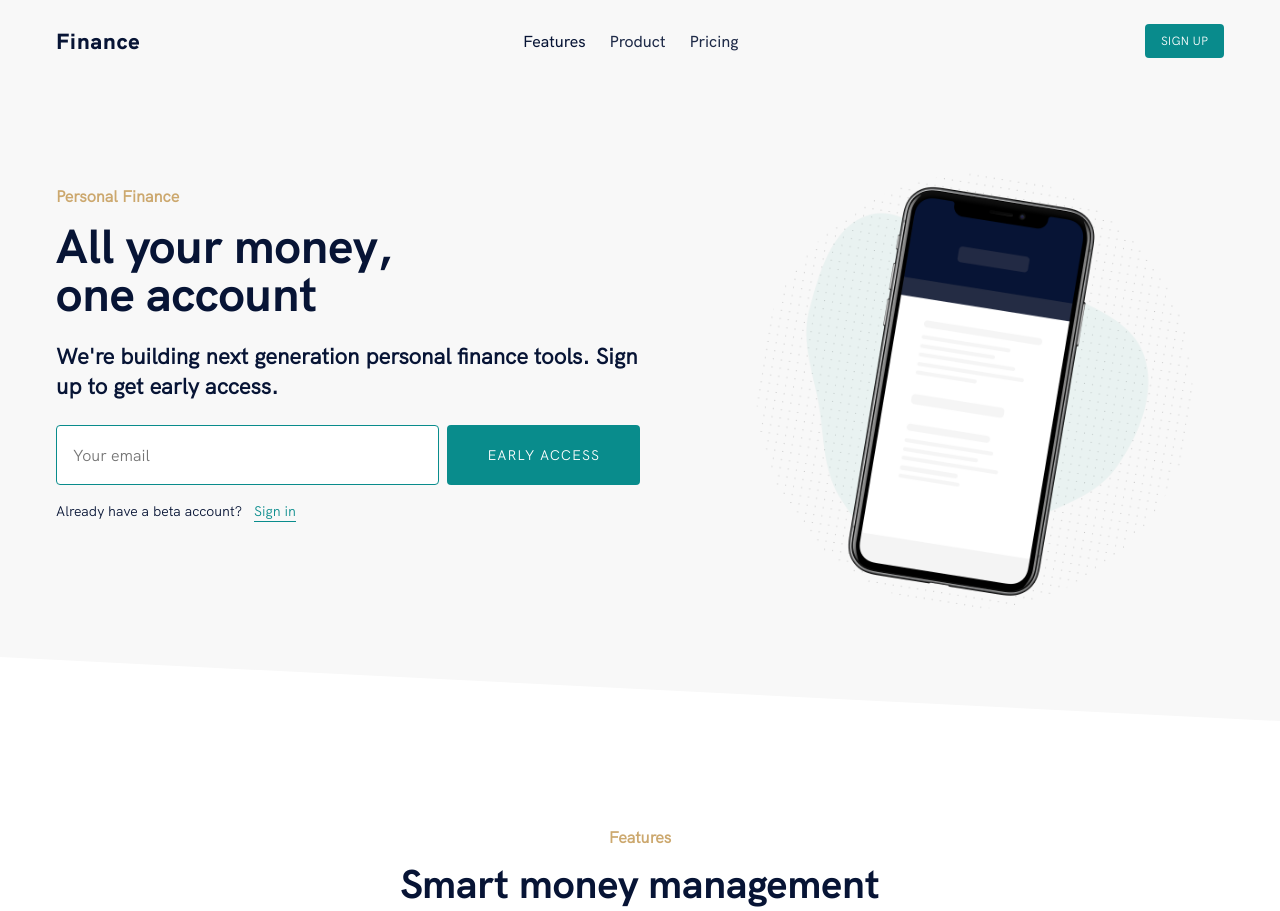
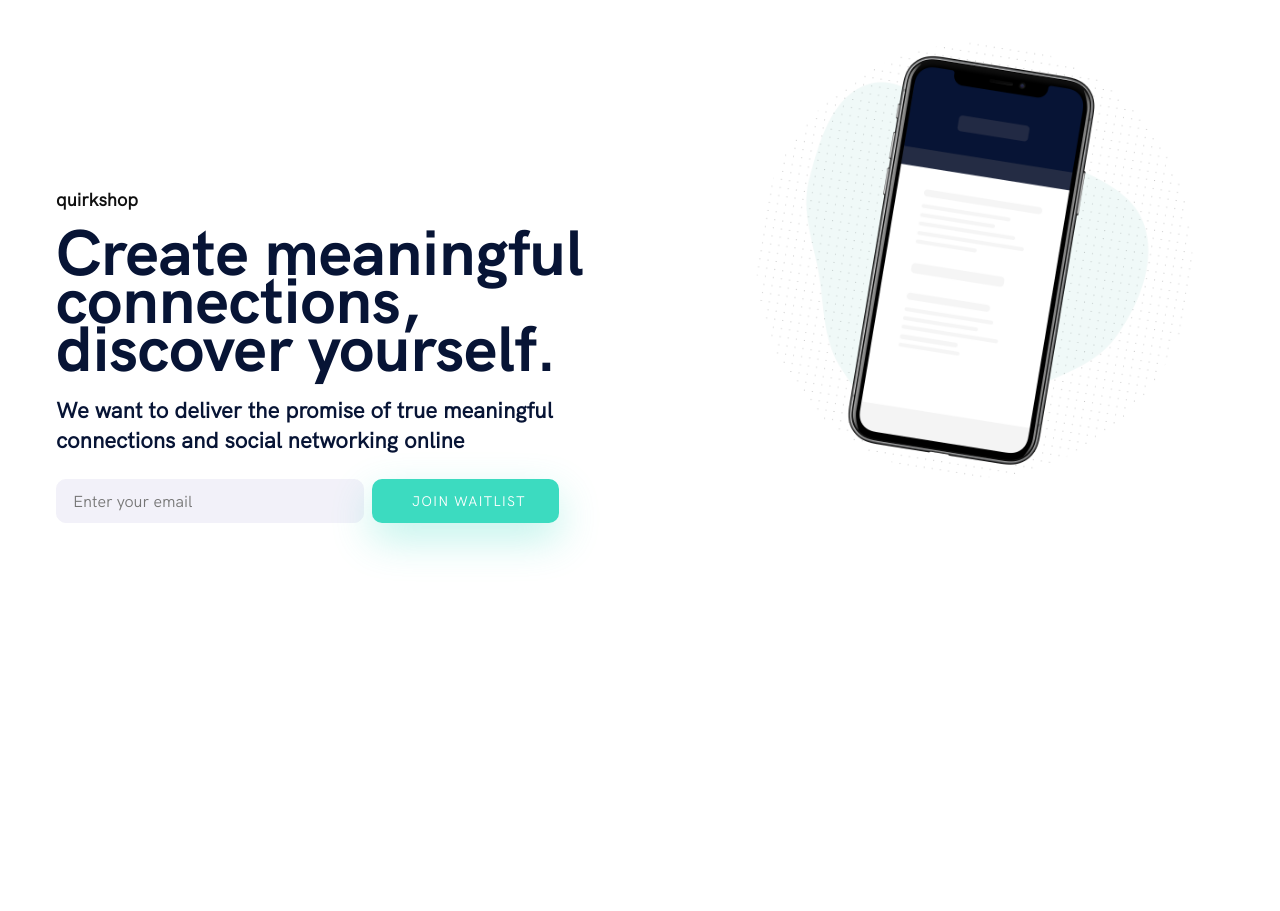
Before and after one commit to Quirkshop/Aphrodite, a Gatsby site: page / in a window 1280 px wide. Shown: the top 911 px of the page. After the commit the page ends 800 px from the top, so only its background shows below. Built offline with nearby package versions, Linux system fonts and the light colour scheme; Gatsby itself is replaced by a stand-in of ours.

Commit message:
basic portion done

```diff
--- a/src/components/sections/header.js
+++ b/src/components/sections/header.js
@@ -27,24 +27,26 @@ const Header = () => {
       <Container>
         <Flex>
           <HeaderTextGroup>
-            <Subtitle>Personal Finance</Subtitle>
+            <Subtitle>quirkshop</Subtitle>
             <h1>
-              All your money,
+              Create meaningful
               <br />
-              one account
+              connections,
+              <br />
+              discover yourself.
             </h1>
             <h2>
-              We're building next generation personal finance tools. Sign up to
-              get early access.
+              We want to deliver the promise of true meaningful connections
+              and social networking online
             </h2>
             <HeaderForm onSubmit={handleSubmit}>
-              <HeaderInput placeholder="Your email" />
-              <HeaderButton>Early access</HeaderButton>
+              <HeaderInput placeholder="Enter your email" />
+              <HeaderButton>Join Waitlist</HeaderButton>
             </HeaderForm>
-            <FormSubtitle>
+            {/* <FormSubtitle>
               Already have a beta account?{" "}
               <FormSubtitleLink to="/">Sign in</FormSubtitleLink>
-            </FormSubtitle>
+            </FormSubtitle> */}
           </HeaderTextGroup>
           <ImageWrapper>
             <StyledImage fluid={data.file.childImageSharp.fluid} />
@@ -59,23 +61,20 @@ const Header = () => {
 export default Header
 
 const HeaderWrapper = styled.header`
-  background-color: #f8f8f8;
-  padding: 160px 0 80px 0;
   position: relative;
-  clip-path: polygon(0 0, 100% 0, 100% 100%, 0 calc(100% - 5vw));
   @media (max-width: ${props => props.theme.screen.md}) {
   }
 `
 const Subtitle = styled.h5`
-  font-size: 16px;
-  color: ${props => props.theme.color.accent};
+  font-size: 18px;
+  color: #101010;
   letter-spacing: 0px;
   margin-bottom: 16px;
 `
 
 const HeaderTextGroup = styled.div`
   margin: 0;
-
+  padding-top: 160px;
   > div {
     width: 120%;
     margin-bottom: -4.5%;
@@ -88,6 +87,7 @@ const HeaderTextGroup = styled.div`
   h1 {
     margin: 0 0 24px;
     color: ${props => props.theme.color.primary};
+    font-size: 64px;
   }
 
   h2 {
@@ -136,20 +136,21 @@ const FormSubtitleLink = styled(Link)`
 const HeaderInput = styled.input`
   font-weight: 500;
   font-size: 16px;
-  color: ${props => props.theme.color.primary};
+  color: #101010;
+  background-color: #F2F1F9;
   line-height: 42px;
-  width: 100%;
   text-align: left;
-  height: 60px;
+  width: 308px;
+  height: 44px;
   border-width: 1px;
   border-style: solid;
-  border-color: ${props => props.theme.color.secondary};
+  border-color: #F2F1F9;
   border-image: initial;
-  border-radius: 4px;
+  border-radius: 10px;
   padding: 8px 16px;
   outline: 0px;
   &:focus {
-    box-shadow: inset ${props => props.theme.color.secondary} 0px 0px 0px 2px;
+    box-shadow: inset #281E78 0px 0px 0px 2px;
   }
   @media (max-width: ${props => props.theme.screen.md}) {
     margin-bottom: 8px;
@@ -165,14 +166,16 @@ const HeaderButton = styled.button`
   font-size: 14px;
   color: white;
   letter-spacing: 1px;
-  height: 60px;
+  width: 187px;
+  height: 44px;
   display: block;
   margin-left: 8px;
   text-transform: uppercase;
   cursor: pointer;
   white-space: nowrap;
-  background: ${props => props.theme.color.secondary};
-  border-radius: 4px;
+  background: #3CDBC0;
+  box-shadow: 0px 16px 40px rgba(60, 219, 192, 0.32);
+  border-radius: 10px;
   padding: 0px 40px;
   border-width: 0px;
   border-style: initial;
--- a/src/pages/index.js
+++ b/src/pages/index.js
@@ -12,11 +12,11 @@ import GetStarted from "../components/sections/getstarted"
 const IndexPage = () => (
   <Layout>
     <SEO title="Home" />
-    <Navigation />
+    {/* <Navigation /> */}
     <Header />
-    <Features />
-    <GetStarted />
-    <Footer />
+    {/* <Features /> */}
+    {/* <GetStarted /> */}
+    {/* <Footer /> */}
   </Layout>
 )
 
```
